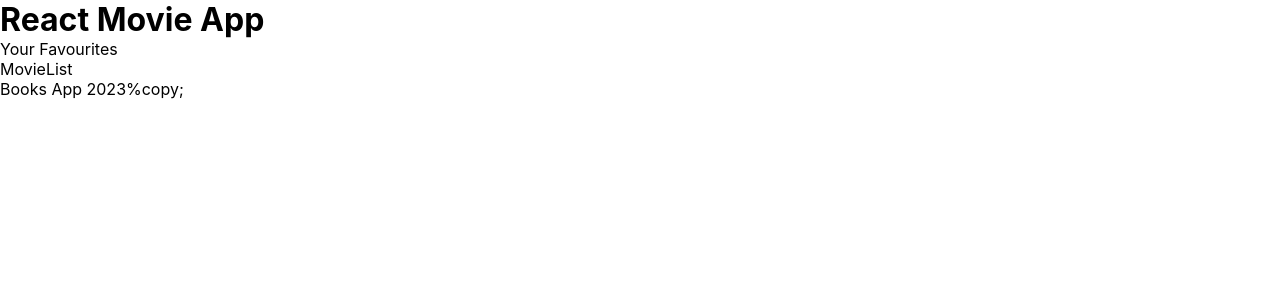
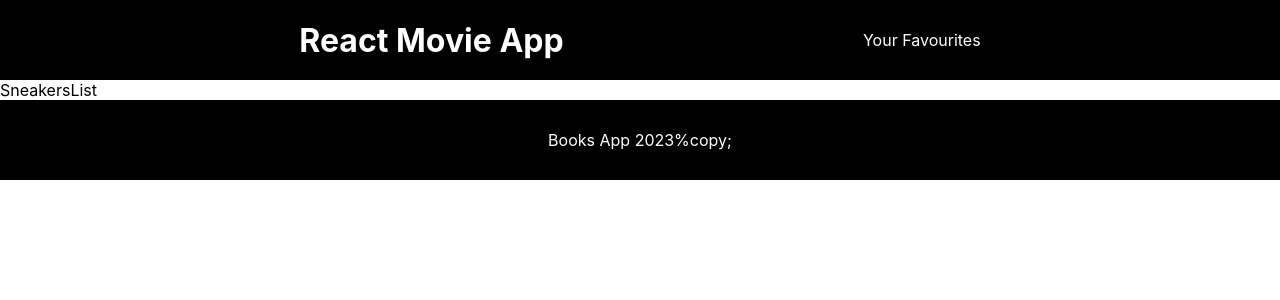
Before and after one commit to Robiko55/treci_domaci_react, a React (Create React App) app: page / in a window 1280 px wide. Shown: the top 300 px of the page. Built offline with nearby package versions, Linux system fonts and the light colour scheme; no server answers.

Commit message:
Promena aplikacije iz filmova u patike, dodat API

```diff
--- /dev/null
+++ b/src/Api.js
@@ -0,0 +1 @@
+export const API_URL = 'https://example-data.draftbit.com/sneakers?_limit=10'
--- a/src/App.css
+++ b/src/App.css
@@ -2,3 +2,35 @@
   box-sizing: 0;
   margin: 0;
 }
+
+
+.navbar {
+  width: 100%;
+  height: 10vh;
+  background: black;
+  color: white;
+  display: flex;
+  align-items: center;
+  justify-content: space-evenly;
+
+}
+
+
+.footer {
+  width: 100%;
+  height: 10vh;
+  background: black;
+  color: white;
+  display: flex;
+  align-items: center;
+  justify-content: center;
+
+}
+
+.movie-list {
+  min-height: 80vh;
+  width: 100%;
+  display: grid;
+  grid-template-columns: repeat(3, 1fr);
+  justify-items: center;
+}
--- a/src/App.js
+++ b/src/App.js
@@ -1,8 +1,8 @@
 
 import './App.css';
 import {Routes, Route} from 'react-router-dom'
-import MovieList from "./components/MovieList"
-import MovieDetails from "./components/MovieDetails";
+import SneakersList from "./components/SneakersList";
+import SneakersDetails from "./components/SneakersDetails";
 import Navbar from './components/Navbar';
 import Footer from './components/Footer';
 import Favorites from "./components/Favorites";
@@ -12,8 +12,8 @@ function App() {
     <div className="App">
 <Navbar />
       <Routes>
-        <Route path="/" element={<MovieList />}/>
-        <Route path="/movie/:id" element={<MovieDetails />}/>
+        <Route path="/" element={<SneakersList />}/>
+        <Route path="/sneakers/:id" element={<SneakersDetails />}/>
         <Route path="/favorites" element={<Favorites />}/>
       </Routes>
   <Footer/>
--- a/src/components/MovieDetails.jsx
+++ /dev/null
@@ -1,10 +0,0 @@
-import React from 'react';
-import '../App';
-
-const MovieDetails = () => {
-    return (
-            <div> MovieDetails</div>
-    );
-};
-
-export default MovieDetails
--- a/src/components/MovieList.jsx
+++ /dev/null
@@ -1,13 +0,0 @@
-import React from "react";
-import '../App';
-const MovieList = () => {
-    return (
-
-            <div>
-                MovieList
-                </div>
-
-    );
-};
-
-export default MovieList
--- /dev/null
+++ b/src/components/SneakersDetails.jsx
@@ -0,0 +1,10 @@
+import React from 'react';
+import '../App';
+
+const SneakersDetails = () => {
+    return (
+            <div> SneakerssDetails</div>
+    );
+};
+
+export default SneakersDetails
--- /dev/null
+++ b/src/components/SneakersList.jsx
@@ -0,0 +1,25 @@
+import React, {useState,useEffect} from "react";
+import '../App';
+import {API_URL} from '../Api';
+import axios from 'axios';
+const SneakersList = () => {
+
+
+    const [sneakers,setSneakers] = useState([]);
+
+    useEffect(() => {
+        axios.get(API_URL).then(res=> {
+            console.log(res.data)
+            setSneakers(res.data)
+        }).catch(err=>console.log(err))
+    },[])
+
+    return (
+            <div className ='sneakers-list'>
+            SneakersList
+            </div>
+
+    )
+}
+
+export default SneakersList
```
